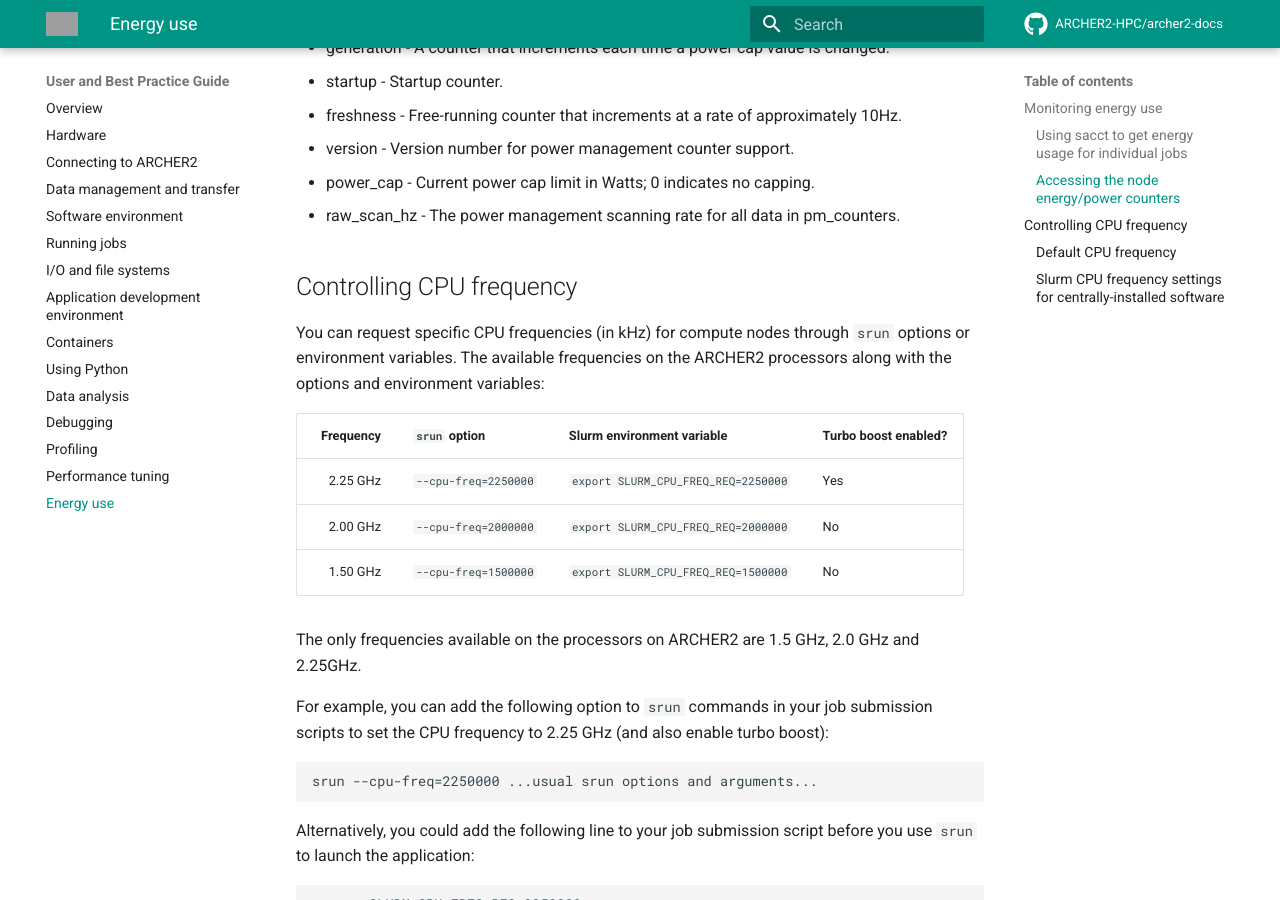
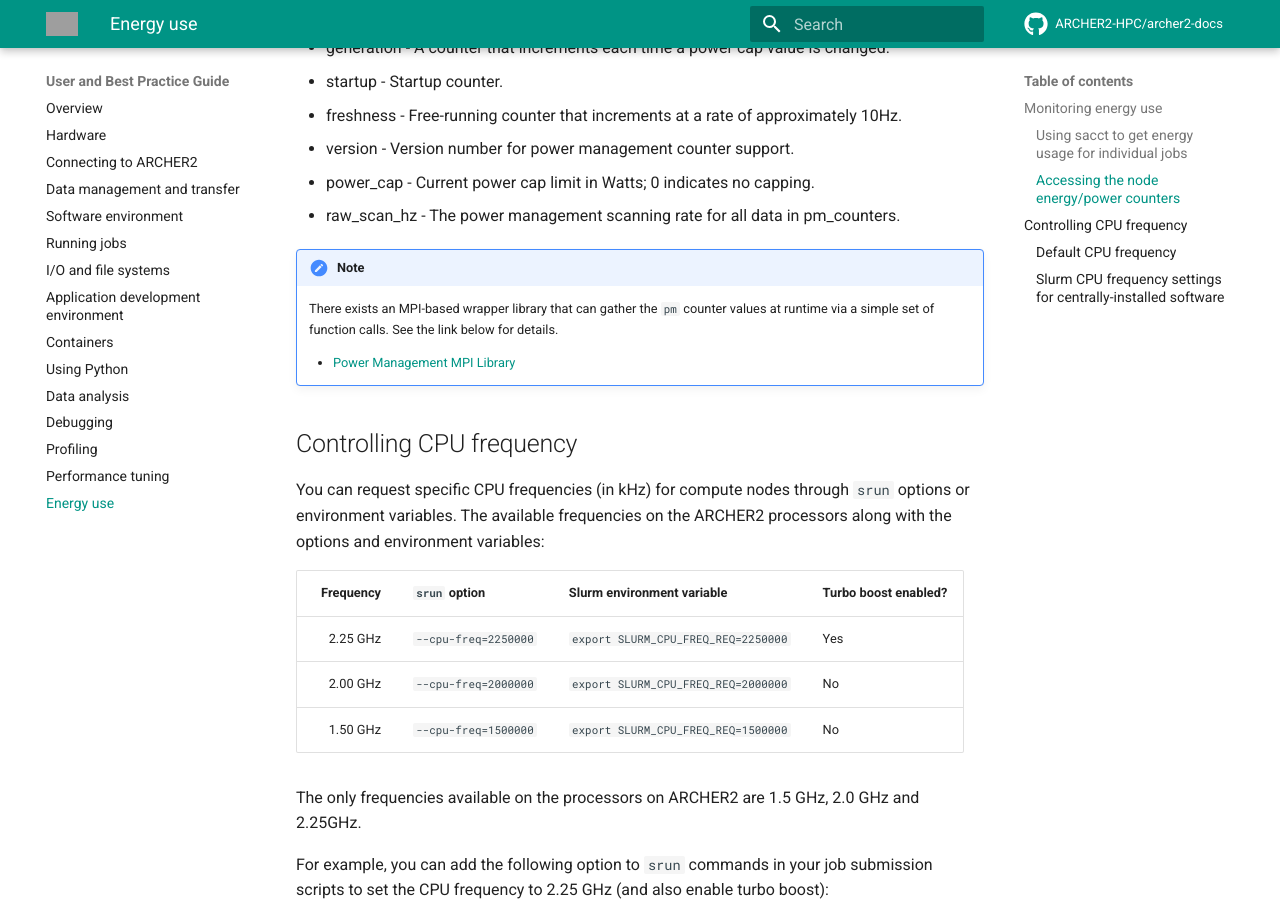
Before and after one commit to ARCHER2-HPC/archer2-docs, an MkDocs documentation site: the page built from docs/user-guide/energy.md, in a window 1280 px wide and 900 px high, scrolled down 1870 px. Built offline with MkDocs 1.6.1 and Material for MkDocs 9.7.7, drawn with Linux system fonts in a browser that asks for light colours; comment, search, counter and statistics services are not loaded; grey boxes are pictures that could not be loaded.

Commit message:
Added link to pm_mpi_lib library page.

```diff
--- a/docs/user-guide/energy.md
+++ b/docs/user-guide/energy.md
@@ -79,6 +79,12 @@
 - power_cap - Current power cap limit in Watts; 0 indicates no capping.
 - raw_scan_hz - The power management scanning rate for all data in pm_counters.
 
+!!! note
+    There exists an MPI-based wrapper library that can gather the `pm` counter values at runtime via a simple
+    set of function calls. See the link below for details.
+
+    - [Power Management MPI Library](../data-tools/pm-mpi-lib.md)
+
 ## Controlling CPU frequency
 
 You can request specific CPU frequencies (in kHz) for compute nodes through `srun` options or environment variables.
```
